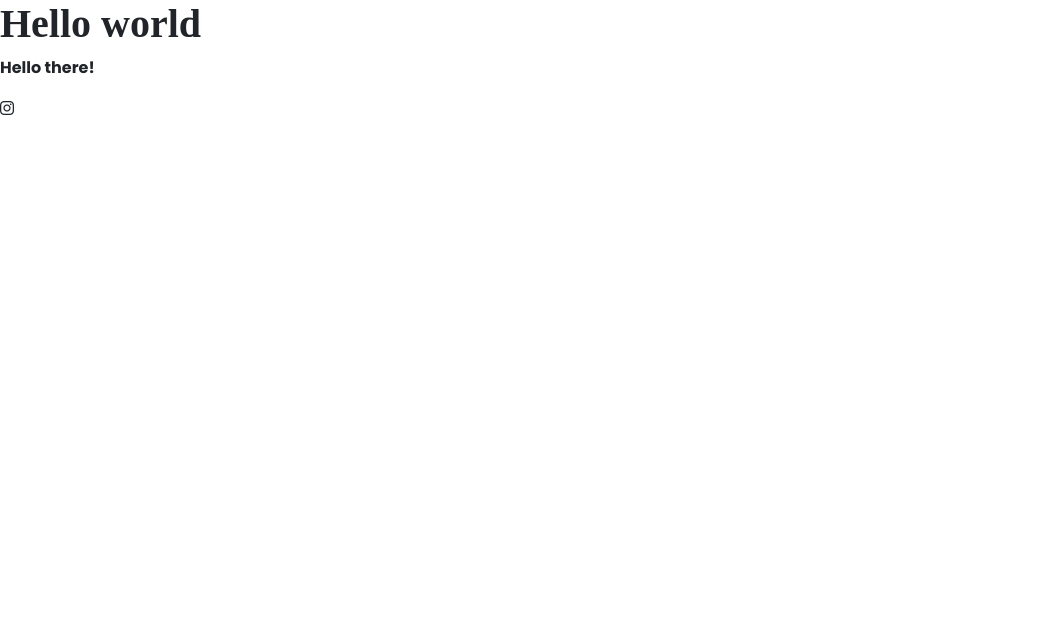
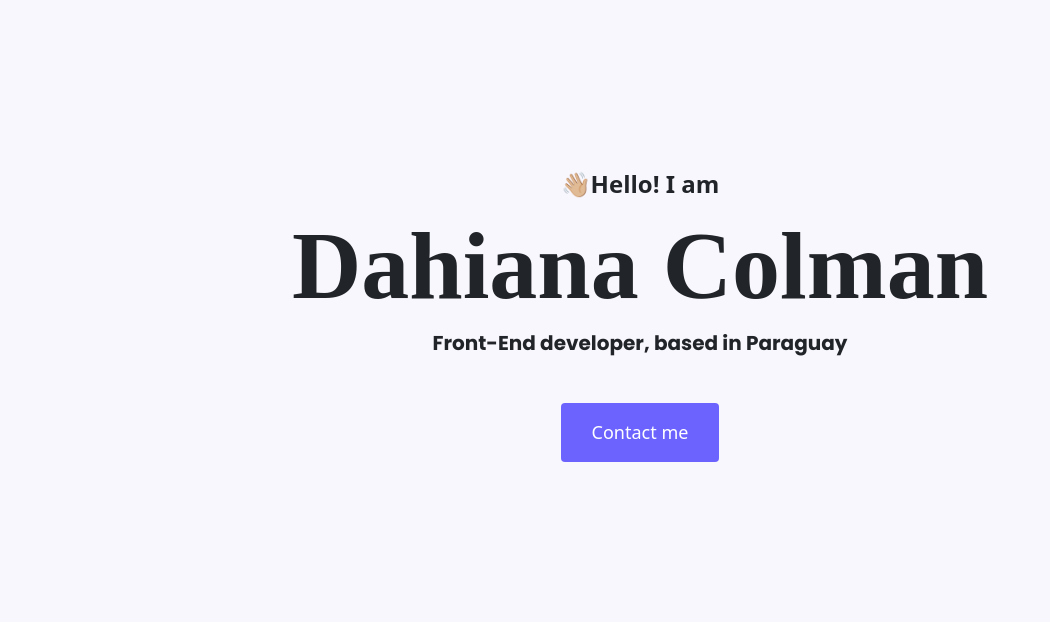
Before and after one commit to dahiecol/Portofolio, a plain HTML site: page index.html in a window 1280 px wide. Shown: the whole page, without its empty margins (0-1050 px from the left). Drawn offline with nearby package versions, Linux system fonts and the light colour scheme.

Commit message:
Style editions

```diff
--- a/index.html
+++ b/index.html
@@ -15,8 +15,13 @@
     </script>
 </head>
 <body>
-    <h1>Hello world</h1>
-    <p>Hello there!</p>
-    <i class="fab fa-instagram"></i>
+    <div class="hero">
+        <p> 👋🏼Hello! I am</p>
+        <h1>Dahiana Colman</h1>
+        <h2 class="mb-5">Front-End developer, based in Paraguay</h2>
+        <div>
+            <a href="#" class="btn btn-branding"> Contact me</a>
+        </div>
+    </div>
 </body>
 </html>
--- a/style.css
+++ b/style.css
@@ -1,12 +1,51 @@
+:root {
+  --branding-color: #6c63ff;
+  --secondary-color:#f9f7fe;
+  --heading-font-family:"Playfair Display", serif;
+  --default-font-family:"Poppins", sans-serif;
+}
 
 
-h1 {
-  font-family: "Playfair Display", serif;
+h1, h3, h4, h5, h6 {
+  font-family: var(--heading-font-family);
   font-weight: 700;
   font-style: normal;
 }
 
+h1 {
+  font-size: 96px;
+}
+
 p {
-  font-family: "Poppins", sans-serif;
+    font-family: var(--default-font-family)
     font-style: normal;
 }
+
+.hero {
+  background: #f9f7fe;
+  text-align: center;
+  padding: 160px 20px;
+}
+
+.hero p {
+  font-size: 96px;
+  font-weight: bold;
+  margin: 0;
+  font-size: 24px;
+  line-height: 2;
+}
+
+.hero h2 {
+  font-family: var(--default-font-family);
+  font-weight: normal;
+  font-size: 20px;
+}
+
+.btn-branding {
+  background: var(--branding-color);
+  border-radius: 4px;
+  color:white;
+  font-size: 18px;
+  line-height: 27px;
+  padding: 15px 30px;
+}
```
